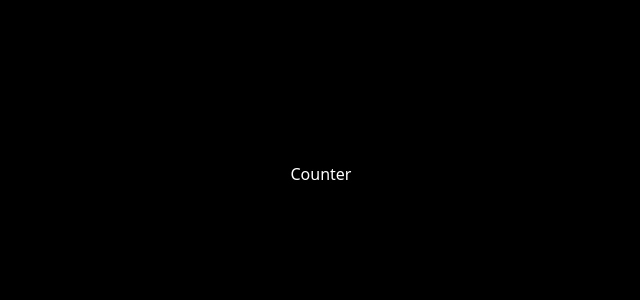
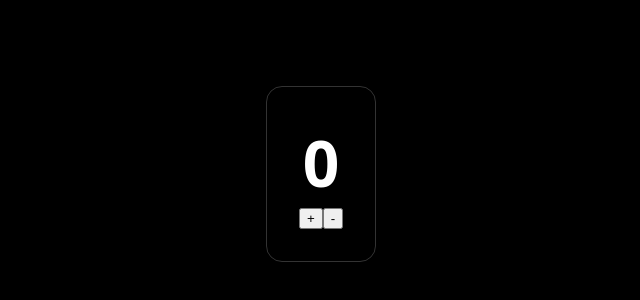
Before and after one commit to Gautam29013/Project1-React, a React (Vite) app: page / in a window 1280 px wide. Shown: the part 226-526 px from the top of the page, without its empty margins (319-959 px from the left). Built offline with nearby package versions, Linux system fonts and the light colour scheme.

Commit message:
feat: implement Counter component with increment and decrement functionality

```diff
--- a/src/components/counter.jsx
+++ b/src/components/counter.jsx
@@ -1,10 +1,23 @@
 import React from 'react'
-import "../style.css"
 
 const Counter = () => {
-  return (
-    <div>Counter</div>
-  )
+   const [count, setCount] = React.useState(0)
+
+   const increment = () => setCount(count + 1)
+   const decrement = () => setCount(count - 1)
+
+    return (
+      <div className="container">
+        <div>
+        <h1 className="number">{count}</h1>
+        </div>
+
+        <div className="button-container">
+          <button onClick={increment} className="increment">+</button>
+          <button onClick={decrement} className="decrement">-</button>
+        </div>
+      </div>
+    )
 }
 
 export default Counter
```
